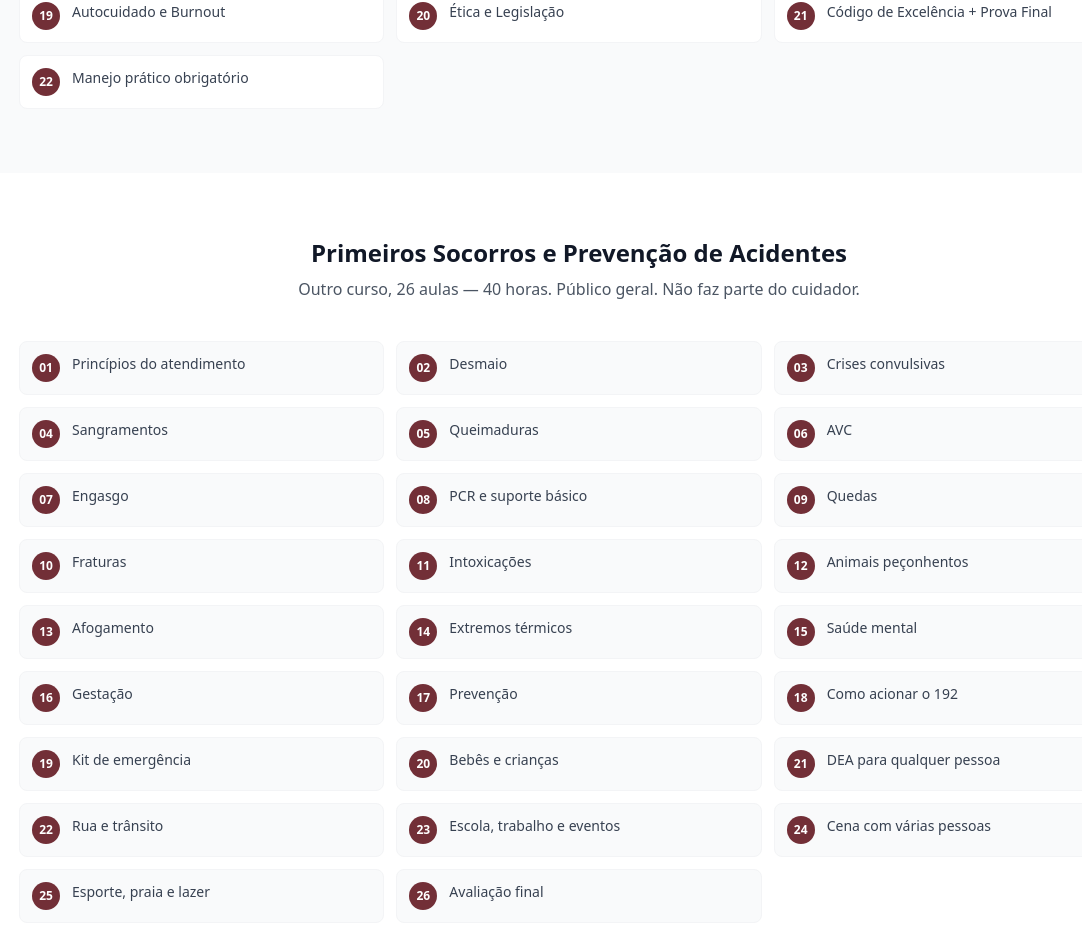
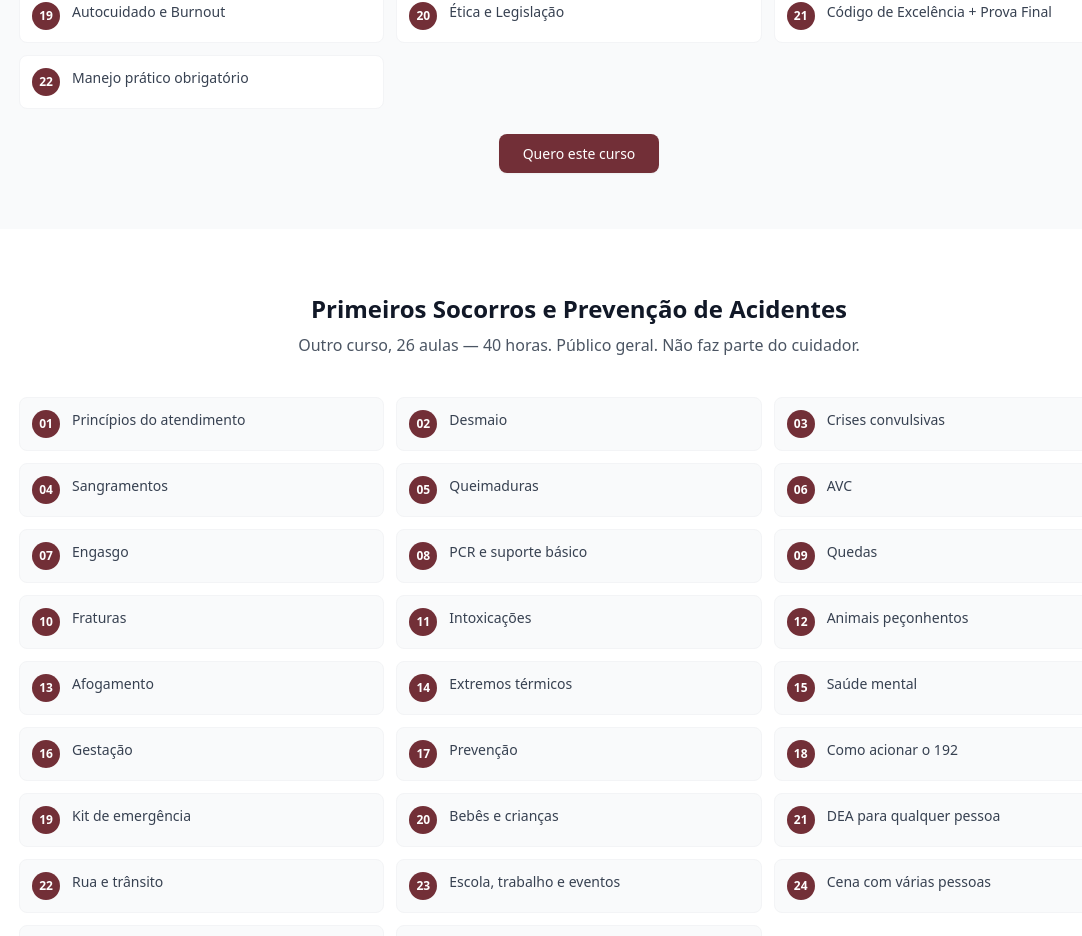
Before and after one commit to benecuraticuidados/bene-curati-curso, a Next.js app: page / in a window 1280 px wide. Shown: the part 1774-2710 px from the top of the page, without its empty margins (61-1143 px from the left). Built offline with nearby package versions, Linux system fonts and the light colour scheme.

Commit message:
Add link to course registration section

```diff
--- a/src/app/page.tsx
+++ b/src/app/page.tsx
@@ -129,6 +129,9 @@ export default function HomePage() {
             ))}
           </div>
         </div>
+        <div className="text-center mt-8">
+            <Link href="/cadastro" className="btn-primary text-sm">Quero este curso</Link>
+          </div>
       </section>
 
       <section className="py-16 bg-white">
```
